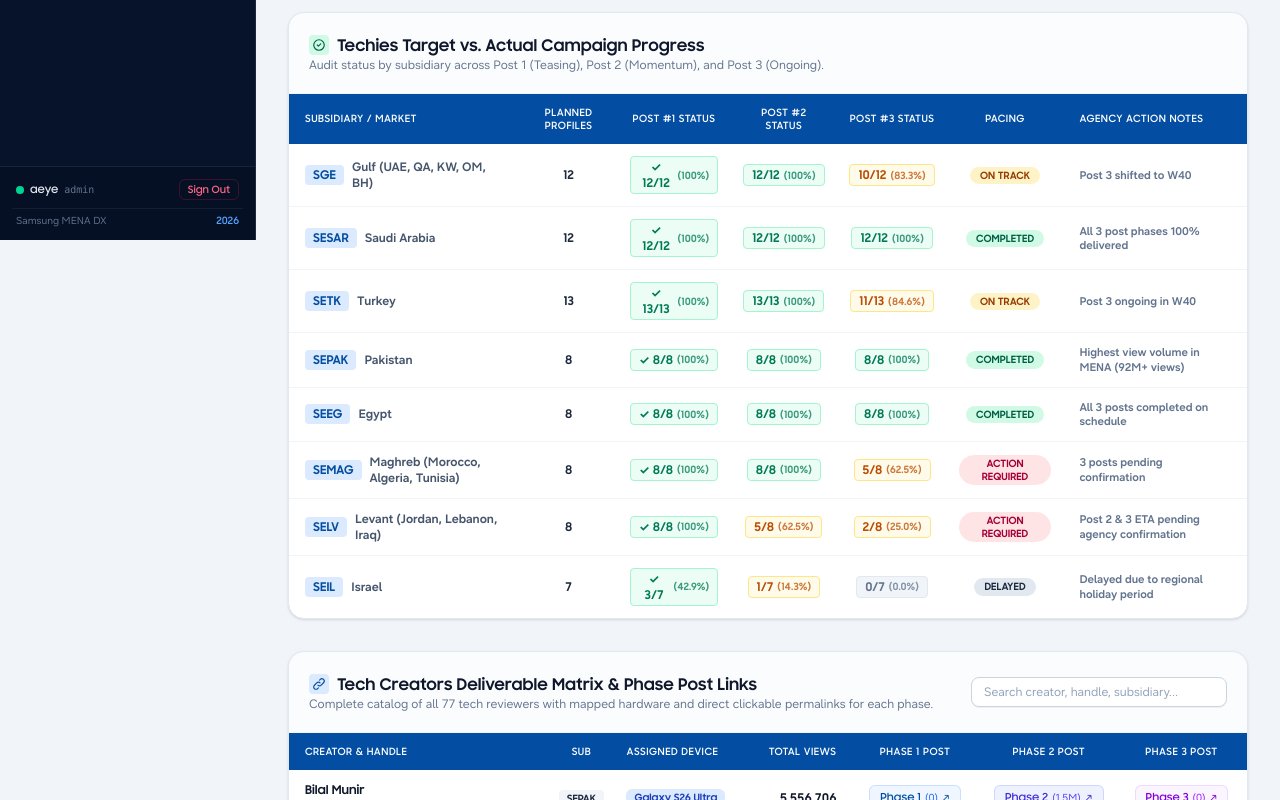
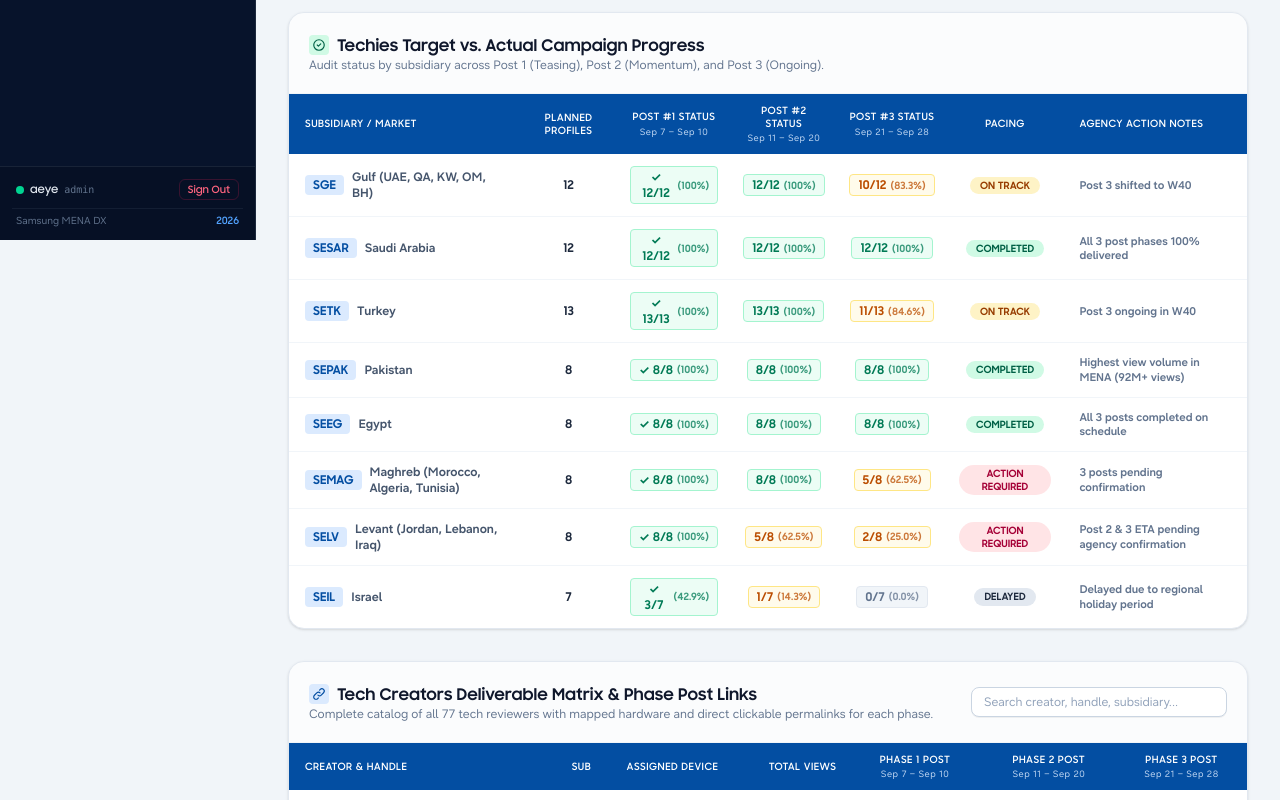
Before and after one commit to ai-lab-mena/mena-ai-lab-switchstorm, a Next.js app: page /switchstorm/techies in a window 1280 px wide. Shown: the part 560-1360 px from the top of the page. Built offline with nearby package versions, Linux system fonts and the light colour scheme.

Commit message:
Display corresponding date ranges below Phase 1, Phase 2, and Phase 3 deliverables and timeline cards

```diff
--- a/src/app/switchstorm/ContentShowcaseTab.tsx
+++ b/src/app/switchstorm/ContentShowcaseTab.tsx
@@ -453,9 +453,9 @@
             className="rounded-lg border border-slate-200 bg-white px-3 py-1.5 text-xs text-slate-700 font-semibold focus:outline-hidden focus:border-blue-500 shadow-2xs"
           >
             <option value="Overall">All Campaign Flights</option>
-            <option value="Phase 1">Phase 1</option>
-            <option value="Phase 2">Phase 2</option>
-            <option value="Phase 3">Phase 3</option>
+            <option value="Phase 1">Phase 1 • Sep 7 – Sep 10</option>
+            <option value="Phase 2">Phase 2 • Sep 11 – Sep 20</option>
+            <option value="Phase 3">Phase 3 • Sep 21 – Sep 28</option>
           </select>
 
           {/* Platform Selector */}
--- a/src/app/switchstorm/LifestyleIntelligenceTab.tsx
+++ b/src/app/switchstorm/LifestyleIntelligenceTab.tsx
@@ -250,7 +250,18 @@
                 }`}
               >
                 <div className="flex items-center justify-between mb-2">
-                  <span className="font-bold text-slate-900 text-xs">{w.Week}</span>
+                  <div className="flex flex-col">
+                    <span className="font-bold text-slate-900 text-xs">{w.Week}</span>
+                    <span className="text-[10px] text-slate-400 font-medium">
+                      {w.Week.includes("1")
+                        ? "Sep 7 – Sep 13"
+                        : w.Week.includes("2")
+                        ? "Sep 14 – Sep 20"
+                        : w.Week.includes("3")
+                        ? "Sep 21 – Sep 27"
+                        : "Sep 28 – Oct 4"}
+                    </span>
+                  </div>
                   <span
                     className={`text-[10px] font-extrabold px-2 py-0.5 rounded-full ${
                       parseFloat(w.Completion_Rate) >= 90
@@ -420,9 +431,18 @@
                 <th className="px-2 py-3 text-center font-semibold">Sub</th>
                 <th className="px-3 py-3 text-center font-semibold">Deliverables</th>
                 <th className="px-3 py-3 text-right font-semibold">Total Views</th>
-                <th className="px-3 py-3 text-center font-semibold">Phase 1 Post</th>
-                <th className="px-3 py-3 text-center font-semibold">Phase 2 Post</th>
-                <th className="px-3 py-3 text-center font-semibold">Phase 3 Post</th>
+                <th className="px-3 py-2.5 text-center font-semibold">
+                  <div>Phase 1 Post</div>
+                  <div className="text-[9px] font-normal text-blue-100 opacity-90 mt-0.5 normal-case">Sep 7 – Sep 10</div>
+                </th>
+                <th className="px-3 py-2.5 text-center font-semibold">
+                  <div>Phase 2 Post</div>
+                  <div className="text-[9px] font-normal text-blue-100 opacity-90 mt-0.5 normal-case">Sep 11 – Sep 20</div>
+                </th>
+                <th className="px-3 py-2.5 text-center font-semibold">
+                  <div>Phase 3 Post</div>
+                  <div className="text-[9px] font-normal text-blue-100 opacity-90 mt-0.5 normal-case">Sep 21 – Sep 28</div>
+                </th>
               </tr>
             </thead>
             <tbody className="divide-y divide-slate-100">
--- a/src/app/switchstorm/TechiesIntelligenceTab.tsx
+++ b/src/app/switchstorm/TechiesIntelligenceTab.tsx
@@ -262,9 +262,18 @@
               <tr>
                 <th className="px-3 sm:px-4 py-3 font-semibold">Subsidiary / Market</th>
                 <th className="px-3 py-3 text-center font-semibold">Planned Profiles</th>
-                <th className="px-3 py-3 text-center font-semibold">Post #1 Status</th>
-                <th className="px-3 py-3 text-center font-semibold">Post #2 Status</th>
-                <th className="px-3 py-3 text-center font-semibold">Post #3 Status</th>
+                <th className="px-3 py-2.5 text-center font-semibold">
+                  <div>Post #1 Status</div>
+                  <div className="text-[9px] font-normal text-blue-100 opacity-90 mt-0.5 normal-case">Sep 7 – Sep 10</div>
+                </th>
+                <th className="px-3 py-2.5 text-center font-semibold">
+                  <div>Post #2 Status</div>
+                  <div className="text-[9px] font-normal text-blue-100 opacity-90 mt-0.5 normal-case">Sep 11 – Sep 20</div>
+                </th>
+                <th className="px-3 py-2.5 text-center font-semibold">
+                  <div>Post #3 Status</div>
+                  <div className="text-[9px] font-normal text-blue-100 opacity-90 mt-0.5 normal-case">Sep 21 – Sep 28</div>
+                </th>
                 <th className="px-3 py-3 text-center font-semibold">Pacing</th>
                 <th className="px-4 py-3 font-semibold">Agency Action Notes</th>
               </tr>
@@ -392,9 +401,18 @@
                 <th className="px-2 py-3 text-center font-semibold">Sub</th>
                 <th className="px-3 py-3 font-semibold">Assigned Device</th>
                 <th className="px-3 py-3 text-right font-semibold">Total Views</th>
-                <th className="px-3 py-3 text-center font-semibold">Phase 1 Post</th>
-                <th className="px-3 py-3 text-center font-semibold">Phase 2 Post</th>
-                <th className="px-3 py-3 text-center font-semibold">Phase 3 Post</th>
+                <th className="px-3 py-2.5 text-center font-semibold">
+                  <div>Phase 1 Post</div>
+                  <div className="text-[9px] font-normal text-blue-100 opacity-90 mt-0.5 normal-case">Sep 7 – Sep 10</div>
+                </th>
+                <th className="px-3 py-2.5 text-center font-semibold">
+                  <div>Phase 2 Post</div>
+                  <div className="text-[9px] font-normal text-blue-100 opacity-90 mt-0.5 normal-case">Sep 11 – Sep 20</div>
+                </th>
+                <th className="px-3 py-2.5 text-center font-semibold">
+                  <div>Phase 3 Post</div>
+                  <div className="text-[9px] font-normal text-blue-100 opacity-90 mt-0.5 normal-case">Sep 21 – Sep 28</div>
+                </th>
               </tr>
             </thead>
             <tbody className="divide-y divide-slate-100">
```
